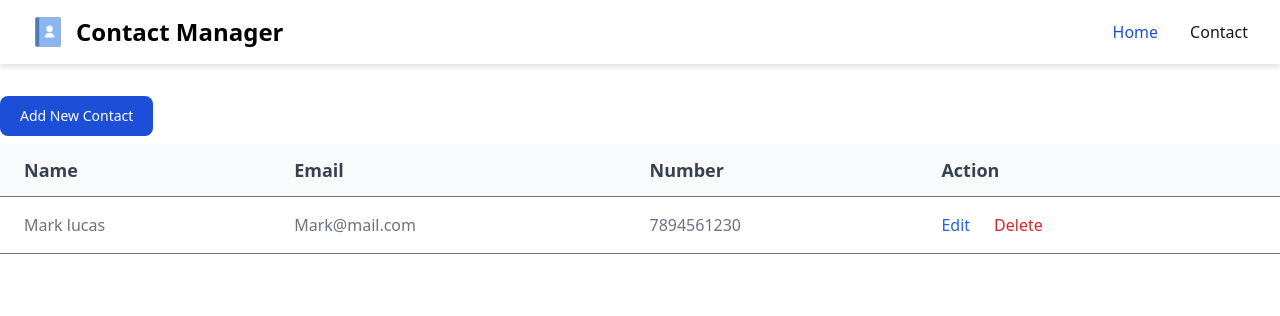
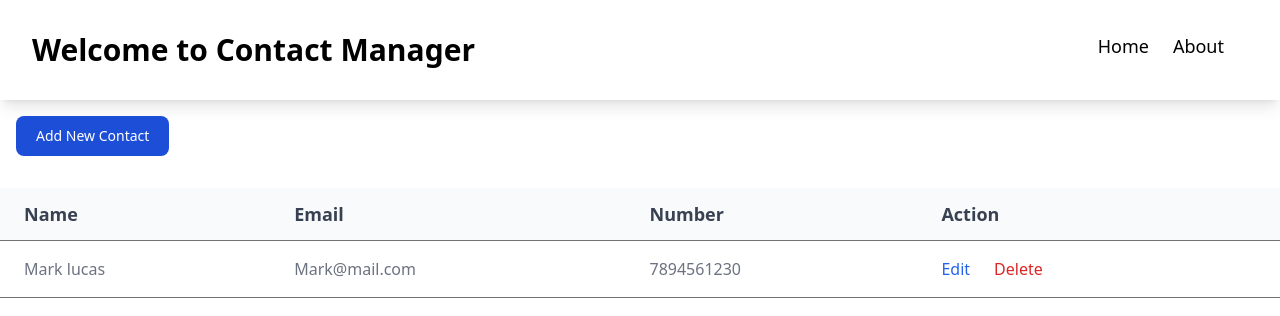
Before and after one commit to GovindPawar111/react-crud-app, a React (Vite) app: page / in a window 1280 px wide. Shown: the top 316 px of the page. Built offline with nearby package versions, Linux system fonts and the light colour scheme.

Commit message:
fixed the dom error showing in the console and also fixed the ui

```diff
--- a/src/App.tsx
+++ b/src/App.tsx
@@ -1,23 +1,23 @@
 import { BrowserRouter, Route, Routes } from 'react-router-dom'
 import Home from './pages/Home'
-import Header from './components/Header'
 import AddContact from './pages/AddContact'
 import EditContact from './pages/EditContact'
 import ViewContact from './pages/ViewContact'
 
+import Header from './components/Header'
+
 const App = () => {
 	return (
-		<>
+		<BrowserRouter>
 			<Header />
-			<BrowserRouter>
 			<Routes>
 				<Route path='/' element={<Home />} />
 				<Route path='/add' element={<AddContact />} />
 				<Route path='/:id/edit' element={<EditContact />} />
 				<Route path='/:id/view' element={<ViewContact />} />
+				<Route path='8' element={<Home />} />
 			</Routes>
 		</BrowserRouter>
-		</>
 	)
 }
 
--- a/src/components/ContactList.tsx
+++ b/src/components/ContactList.tsx
@@ -1,3 +1,5 @@
+import { NavLink } from 'react-router-dom'
+
 const ContactList = () => {
 	return (
 		<div className='relative overflow-x-auto mt-8 container mx-auto'>
@@ -20,28 +22,14 @@ const ContactList = () => {
 				</thead>
 				<tbody>
 					<tr className='bg-white border-b border-neutral-500 text-base'>
-						<td className='whitespace-nowrap px-6 py-4'>
-							Mark lucas
-						</td>
-						<td className='whitespace-nowrap px-6 py-4'>
-							Mark@mail.com
-						</td>
-						<td className='whitespace-nowrap px-6 py-4'>
-							7894561230
-						</td>
+						<td className='whitespace-nowrap px-6 py-4'>Mark lucas</td>
+						<td className='whitespace-nowrap px-6 py-4'>Mark@mail.com</td>
+						<td className='whitespace-nowrap px-6 py-4'>7894561230</td>
 						<td className='whitespace-nowrap px-6'>
-							<a
-								href='#'
-								className='font-medium text-blue-600  hover:underline mr-6 '
-							>
+							<NavLink to={`/${1}/edit`} className='font-medium text-blue-600  hover:underline mr-6 '>
 								Edit
-							</a>
-							<a
-								href='#'
-								className='font-medium text-red-600  hover:underline mr-6 '
-							>
-								Delete
-							</a>
+							</NavLink>
+							<span className='font-medium text-red-600  hover:underline mr-6 '>Delete</span>
 						</td>
 					</tr>
 				</tbody>
--- a/src/components/Header.tsx
+++ b/src/components/Header.tsx
@@ -1,69 +1,20 @@
+import { Link } from 'react-router-dom'
+
 const Header = () => {
 	return (
-		<nav className='bg-white border-gray-200 drop-shadow-md'>
-			<div className='max-w-screen flex flex-wrap items-center justify-between mx-auto p-4 xl:px-8'>
-				<a href='https://flowbite.com/' className='flex items-center'>
-					<img
-						src='/public/contacts-lg.svg'
-						className='h-8 mr-3'
-						alt='Flowbite Logo'
-					/>
-					<span className='self-center text-2xl font-semibold whitespace-nowrap '>
-						Contact Manager
-					</span>
-				</a>
-				<button
-					data-collapse-toggle='navbar-default'
-					type='button'
-					className='inline-flex items-center p-2 w-10 h-10 justify-center text-sm text-gray-500 rounded-lg md:hidden hover:bg-gray-100 focus:outline-none focus:ring-2 focus:ring-gray-2'
-					aria-controls='navbar-default'
-					aria-expanded='false'
-				>
-					<span className='sr-only'>Open main menu</span>
-					<svg
-						className='w-5 h-5'
-						aria-hidden='true'
-						xmlns='http://www.w3.org/2000/svg'
-						fill='none'
-						viewBox='0 0 17 14'
-					>
-						<path
-							stroke='currentColor'
-							stroke-linecap='round'
-							stroke-linejoin='round'
-							stroke-width='2'
-							d='M1 1h15M1 7h15M1 13h15'
-						/>
-					</svg>
-				</button>
-				<div
-					className='hidden w-full md:block md:w-auto'
-					id='navbar-default'
-				>
-					<ul className='font-medium flex flex-col p-4 md:p-0 mt-4 border border-gray-100 rounded-lg bg-gray-50 md:flex-row md:space-x-8 md:mt-0 md:border-0 md:bg-white '>
-						<li>
-							<a
-								href='#'
-								className='block py-2 pl-3 pr-4 text-white bg-blue-700 rounded md:bg-transparent md:text-blue-700 md:p-0 '
-								aria-current='page'
-							>
-								Home
-							</a>
-						</li>
-
-						<li>
-							<a
-								href='#'
-								className='block py-2 pl-3 pr-4 text-gray-900 rounded hover:bg-gray-100 md:hover:bg-transparent md:border-0 md:hover:text-blue-700 md:p-0 '
-							>
-								Contact
-							</a>
-						</li>
-
-					</ul>
-				</div>
+		<div className='w-full px-8 flex justify-between content-center py-4 shadow-lg'>
+			<Link to='/' className='text-3xl font-bold my-4 '>
+				<h1>Welcome to Contact Manager</h1>
+			</Link>
+			<div className='sm:flex justify-between content-center hidden '>
+				<Link to='/' className='text-lg font-medium  '>
+					<h2 className='hover:underline mr-6 my-4 '>Home</h2>
+				</Link>
+				<Link to='/' className='text-lg font-medium  '>
+					<h2 className='hover:underline mr-6 my-4 '>About</h2>
+				</Link>
 			</div>
-		</nav>
+		</div>
 	)
 }
 
--- a/src/main.tsx
+++ b/src/main.tsx
@@ -2,12 +2,9 @@ import React from 'react'
 import ReactDOM from 'react-dom/client'
 import App from './App.tsx'
 import './index.css'
-// import { BrowserRouter } from 'react-router-dom'
 
 ReactDOM.createRoot(document.getElementById('root')!).render(
 	<React.StrictMode>
-		{/* <BrowserRouter> */}
 		<App />
-		{/* </BrowserRouter> */}
 	</React.StrictMode>
 )
--- a/src/pages/AddContact.tsx
+++ b/src/pages/AddContact.tsx
@@ -1,5 +1,15 @@
+import { NavLink } from 'react-router-dom'
+
 const AddContact = () => {
-	return <></>
+	return (
+		<div className='max-w-screen-xl relative overflow-x-auto container mx-auto'>
+			<NavLink to='/'>
+				<button className=' text-white bg-blue-700 hover:bg-blue-800 font-medium rounded-lg text-sm px-5 py-2.5 mx-4 mt-4'>
+					Back
+				</button>
+			</NavLink>
+		</div>
+	)
 }
 
 export default AddContact
--- a/src/pages/EditContact.tsx
+++ b/src/pages/EditContact.tsx
@@ -1,5 +1,15 @@
+import { NavLink } from 'react-router-dom'
+
 const EditContact = () => {
-	return <></>
+	return (
+		<div className='max-w-screen-xl relative overflow-x-auto container mx-auto'>
+			<NavLink to='/'>
+				<button className=' text-white bg-blue-700 hover:bg-blue-800 font-medium rounded-lg text-sm px-5 py-2.5 mx-4 mt-4'>
+					Back
+				</button>
+			</NavLink>
+		</div>
+	)
 }
 
 export default EditContact
--- a/src/pages/Home.tsx
+++ b/src/pages/Home.tsx
@@ -1,60 +1,16 @@
+import { NavLink } from 'react-router-dom'
+import ContactList from '../components/ContactList'
+
 const Home = () => {
 	return (
-		<>
-			<div className='max-w-screen-xl relative overflow-x-auto mt-8 container mx-auto'>
-				<button
-					type='button'
-					className=' text-white bg-blue-700 hover:bg-blue-800 font-medium rounded-lg text-sm px-5 py-2.5 mr-2 mb-2'
-				>
+		<div className='max-w-screen-xl relative overflow-x-auto container mx-auto'>
+			<NavLink to='/add'>
+				<button className=' text-white bg-blue-700 hover:bg-blue-800 font-medium rounded-lg text-sm px-5 py-2.5 mx-4 mt-4'>
 					Add New Contact
 				</button>
-				<table className='w-full text-sm text-left text-gray-500'>
-					<thead className='text-xs text-gray-700 bg-gray-50'>
-						<tr className=' border-b border-neutral-500 text-lg font-bold'>
-							<th scope='col' className='px-6 py-3'>
-								Name
-							</th>
-							<th scope='col' className='px-6 py-3'>
-								Email
-							</th>
-							<th scope='col' className='px-6 py-3'>
-								Number
-							</th>
-							<th scope='col' className='px-6 py-3'>
-								Action
-							</th>
-						</tr>
-					</thead>
-					<tbody>
-						<tr className='bg-white border-b border-neutral-500 text-base'>
-							<td className='whitespace-nowrap px-6 py-4'>
-								Mark lucas
-							</td>
-							<td className='whitespace-nowrap px-6 py-4'>
-								Mark@mail.com
-							</td>
-							<td className='whitespace-nowrap px-6 py-4'>
-								7894561230
-							</td>
-							<td className='whitespace-nowrap px-6'>
-								<a
-									href='#'
-									className='font-medium text-blue-600  hover:underline mr-6 '
-								>
-									Edit
-								</a>
-								<a
-									href='#'
-									className='font-medium text-red-600  hover:underline mr-6 '
-								>
-									Delete
-								</a>
-							</td>
-						</tr>
-					</tbody>
-				</table>
-			</div>
-		</>
+			</NavLink>
+			<ContactList />
+		</div>
 	)
 }
 
--- a/src/pages/ViewContact.tsx
+++ b/src/pages/ViewContact.tsx
@@ -1,5 +1,5 @@
 const ViewContact = () => {
-	return <></>
+	return <div></div>
 }
 
 export default ViewContact
```
Also changed, not shown: src/components/CreateContact.tsx (deleted). Lines whose indentation alone changed are shown as unchanged.
